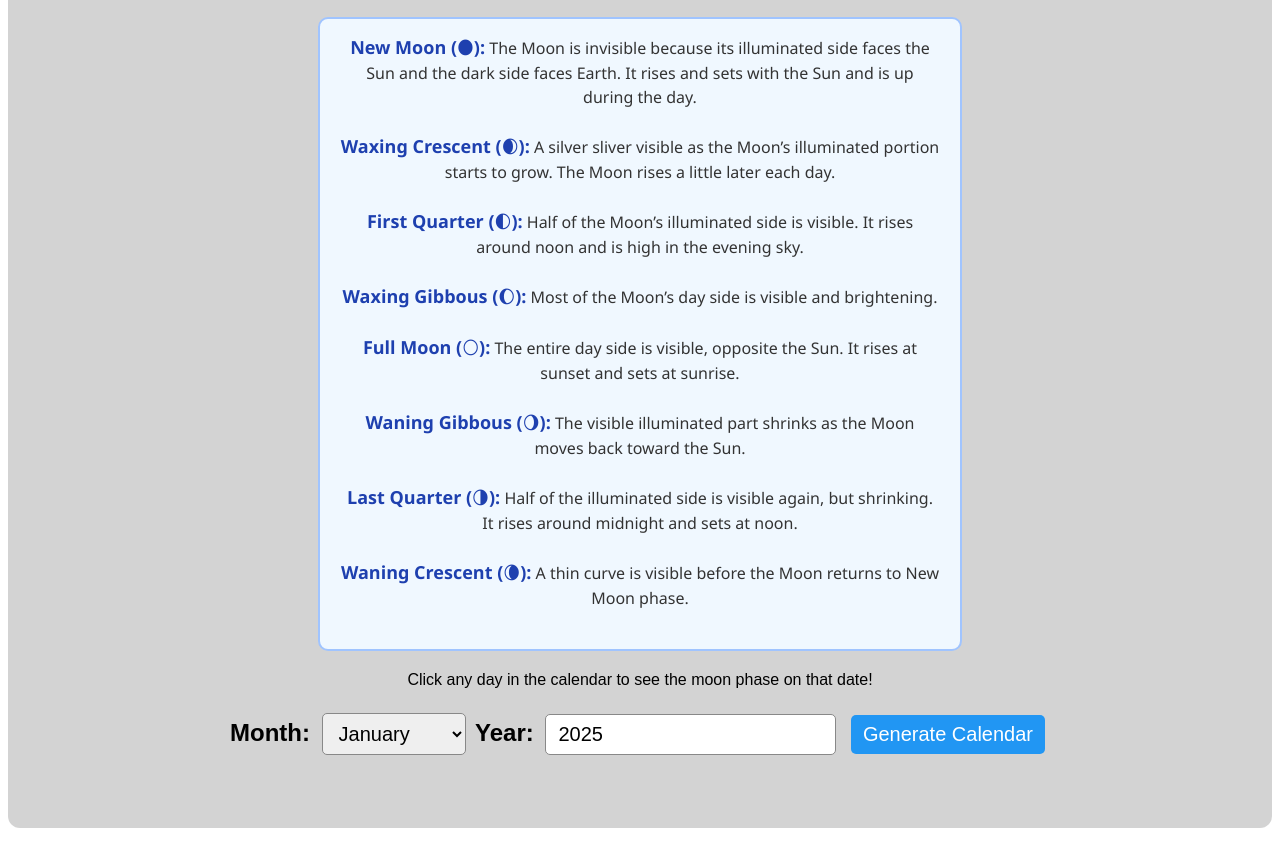
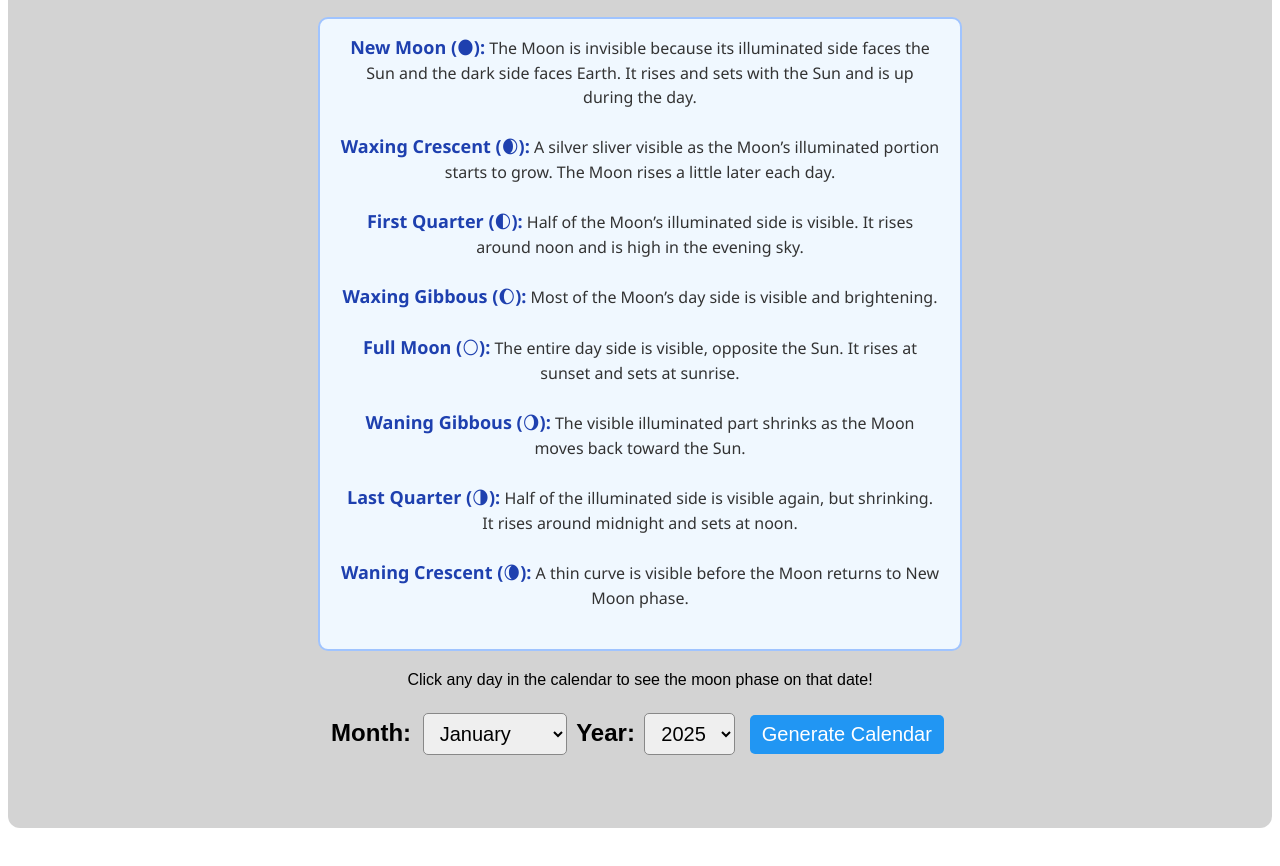
Before and after one commit to kamyavalli259/Personal-Project, a plain HTML site: page Moon Phase/index.html in a window 1280 px wide. Shown: the part 184-1050 px from the top of the page. Drawn offline with Linux system fonts and the light colour scheme.

Commit message:
finished 2

```diff
--- a/Moon Phase/index.html
+++ b/Moon Phase/index.html
@@ -42,8 +42,9 @@
     <label for="month">Month: </label>
     <select id="month"></select>
 
-    <label for="year">Year: </label>
-    <input type="number" id="year" value="2025">
+    <label for="year">Year:</label>
+    <select id="year" name="year"></select>
+
 
     <button onclick="generateCalendar()">Generate Calendar</button>
 
--- a/Moon Phase/js/script.js
+++ b/Moon Phase/js/script.js
@@ -11,6 +11,24 @@ monthNames.forEach((m, i) => {
   opt.textContent = m;
   monthSelect.appendChild(opt);
 });
+
+const yearSelect = document.getElementById('year');
+
+function populateYears(start, end, selectedYear) {
+  for (let y = start; y <= end; y++) {
+    const option = document.createElement('option');
+    option.value = y;
+    option.textContent = y;
+    if (y === selectedYear) {
+      option.selected = true;
+    }
+    yearSelect.appendChild(option);
+  }
+}
+
+// Example: Populate years from 1900 to 2100, default selected 2025
+populateYears(1900, 2100, 2025);
+
 
 function generateCalendar() {
   const year = parseInt(document.getElementById('year').value);
```
